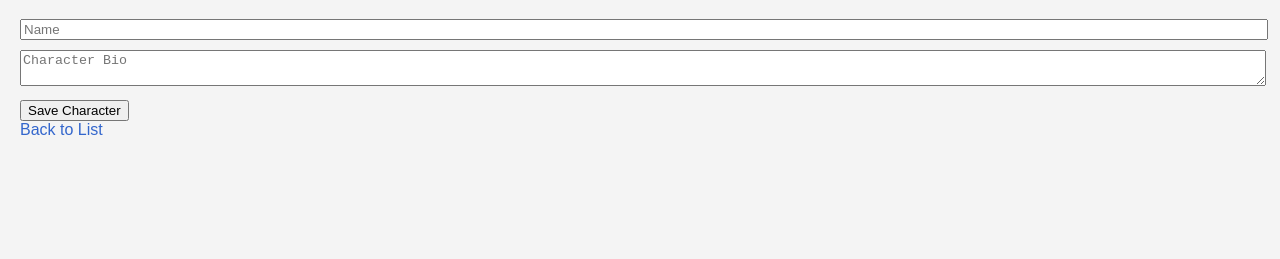
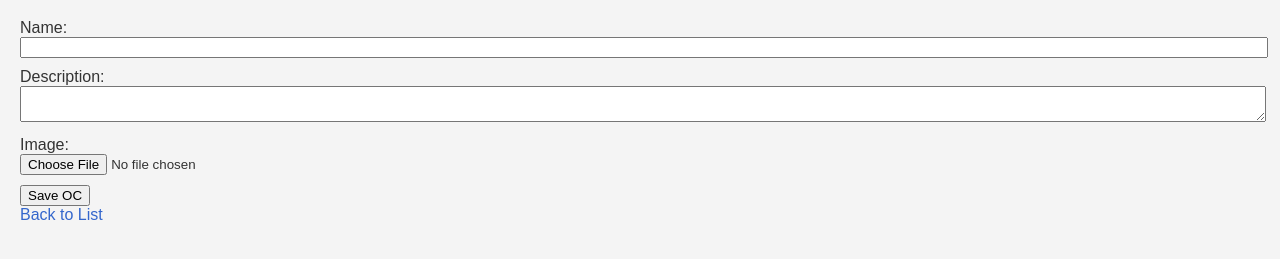
Before and after one commit to UninspiredEndia/oc-archive, a plain HTML site: page new.html in a window 1280 px wide. Shown: the part 61-320 px from the top of the page. Drawn offline with Linux system fonts and the light colour scheme.

Commit message:
Update new.html

```diff
--- a/new.html
+++ b/new.html
@@ -8,9 +8,10 @@
 <body>
   <h1>Add New OC</h1>
   <form id="oc-form">
-    <input type="text" id="name" placeholder="Name" required><br>
-    <textarea id="bio" placeholder="Character Bio" required></textarea><br>
-    <button type="submit">Save Character</button>
+  <label>Name: <input type="text" id="name" required /></label><br />
+  <label>Description: <textarea id="description" required></textarea></label><br />
+  <label>Image: <input type="file" id="image" accept="image/*" /></label><br />
+  <button type="submit">Save OC</button>
   </form>
 
   <a href="index.html">Back to List</a>
```
